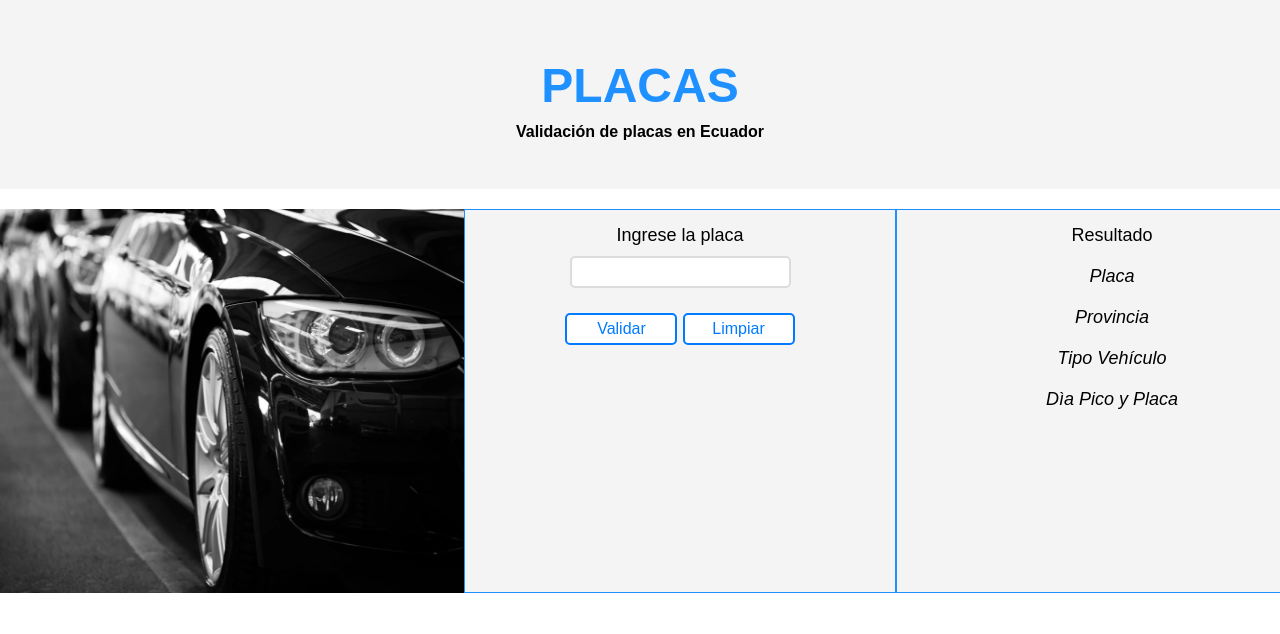
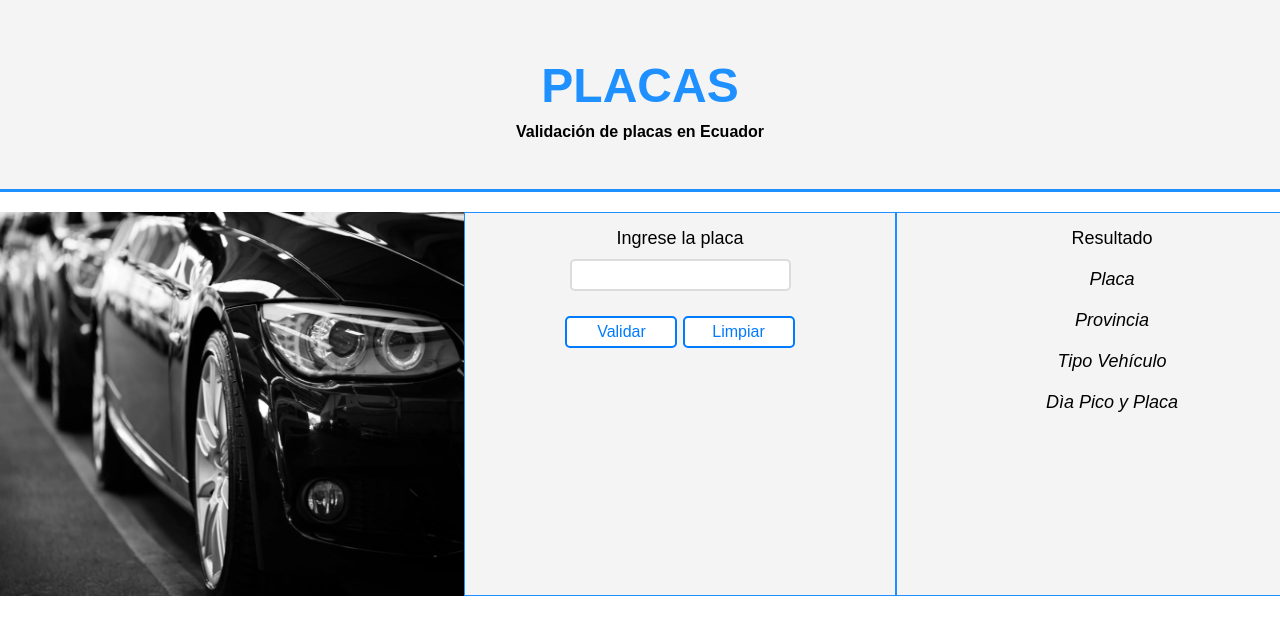
Before and after one commit to rorquera/krakedev, a plain HTML site: page placas/placas.html in a window 1280 px wide. Shown: the top 634 px of the page. Drawn offline with Linux system fonts and the light colour scheme.

Commit message:
cambio en el estilo del header

```diff
--- a/placas/placas.css
+++ b/placas/placas.css
@@ -12,6 +12,9 @@ header {
   padding: 3rem;
   background-color: rgb(244, 244, 244);
   margin-bottom: 20px;
+  border-bottom-style: solid;
+  border-bottom-color: dodgerblue;
+  border-width: 3px;
 }
 
 main {
```
